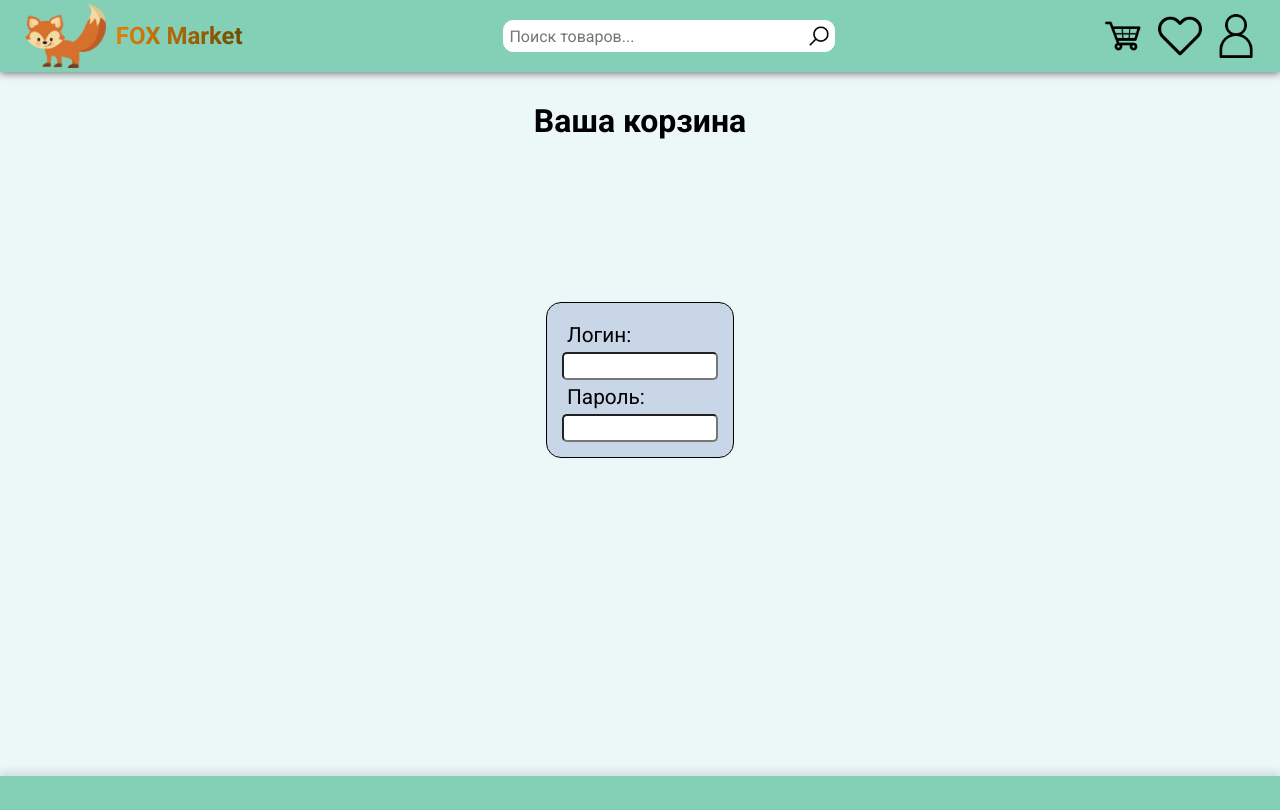
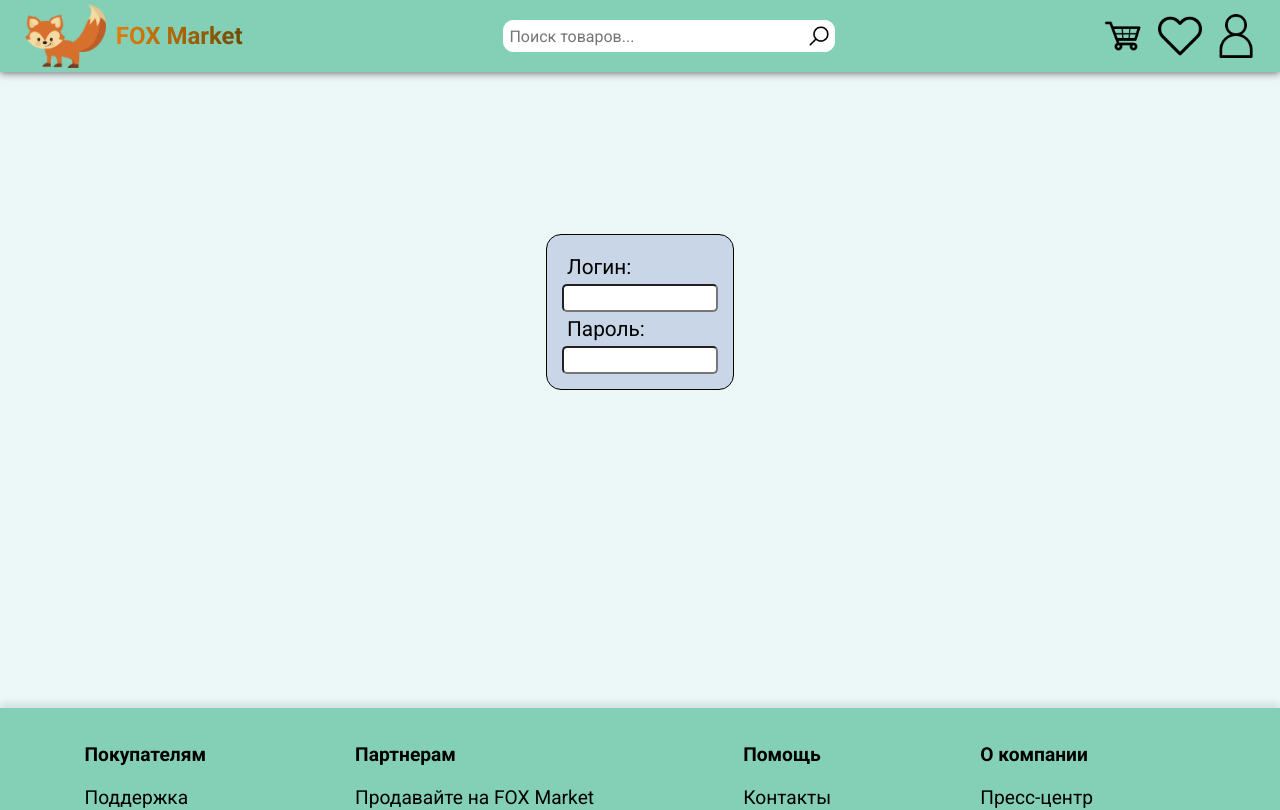
Before and after one commit to Nikoner/react-market, a React (Vite) app: page /login in a window 1280 px wide. Shown: the top 810 px of the page. Built offline with nearby package versions, Linux system fonts and the light colour scheme.

Commit message:
remove excess elements from loginpage

```diff
--- a/src/components/Login/index.tsx
+++ b/src/components/LoginForm/index.tsx
@@ -1,6 +1,6 @@
 import './style.css';
 
-const Login = () => {
+const LoginForm = () => {
 
   return (
     <div className="container">
@@ -18,4 +18,4 @@ const Login = () => {
   )
 }
 
-export default Login;
+export default LoginForm;
--- a/src/pages/LoginPage/index.tsx
+++ b/src/pages/LoginPage/index.tsx
@@ -1,11 +1,10 @@
-import Login from '../../components/Login';
-import './style.css'
+import LoginForm from '../../components/LoginForm';
+import './style.css';
 
 const LoginPage = () => {
   return (
     <div className='purchase-container'>
-      <h1>Ваша корзина</h1>
-      <Login />
+      <LoginForm />
     </div>
   )
 }
```
Also changed, not shown: src/components/LoginForm/style.css (renamed from src/components/Login/style.css).
